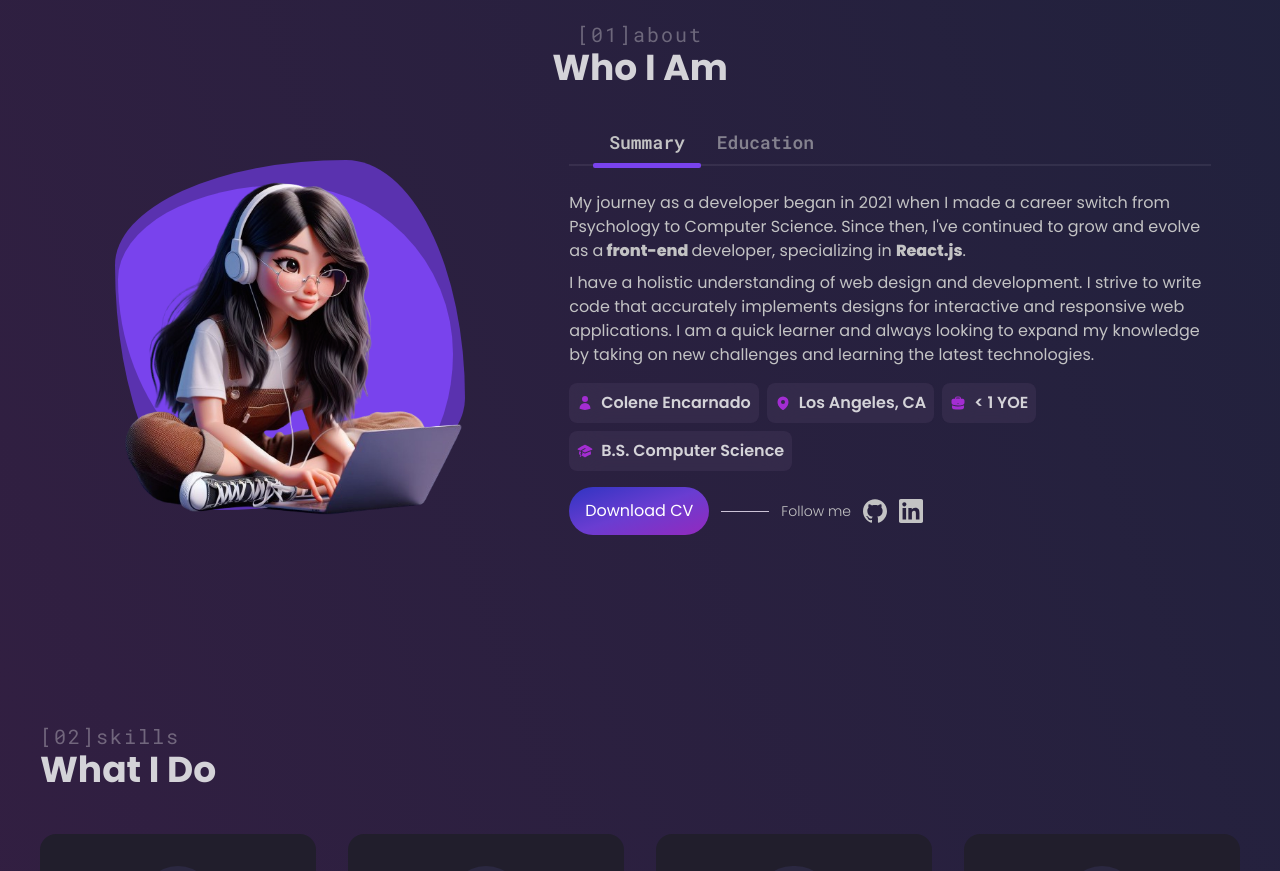
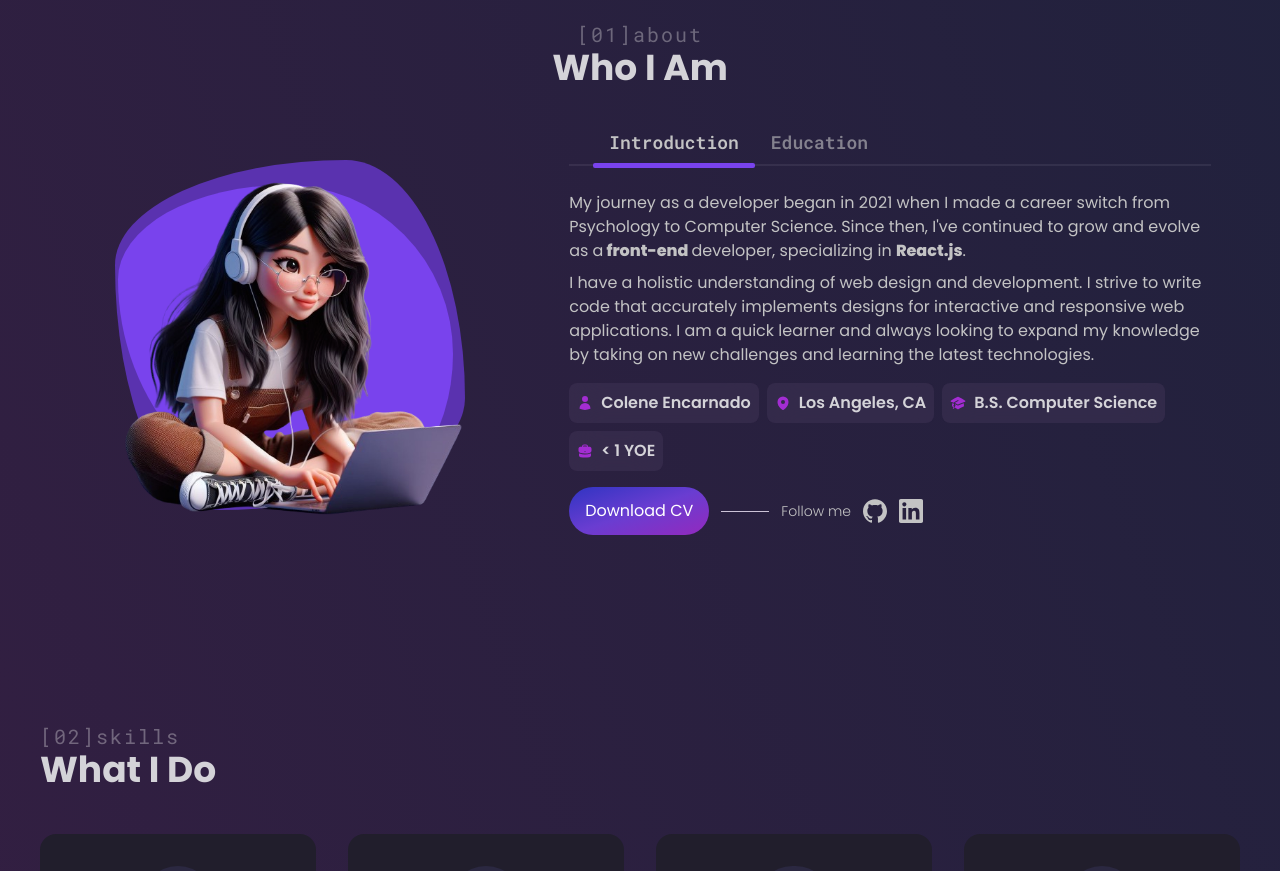
Before and after one commit to encarnac/portfolio, a React (Vite) app: page / in a window 1280 px wide. Shown: the part 860-1731 px from the top of the page. Built offline with nearby package versions, Linux system fonts and the light colour scheme.

Commit message:
Added CS to tag and created large tag rows commented out

```diff
--- a/src/components/AboutSection.jsx
+++ b/src/components/AboutSection.jsx
@@ -3,7 +3,7 @@ import { Tab } from "./Tab";
 import { AboutMeData } from "../constants/AboutMeData";
 import AboutPhoto from "../assets/about-pfp.png";
 import { motion, AnimatePresence } from "framer-motion";
-import { HiUser, HiMapPin, HiLightBulb } from "react-icons/hi2";
+import { HiUser, HiMapPin, HiBriefcase, HiAcademicCap } from "react-icons/hi2";
 
 const aboutTabs = {
   hidden: { y: -30, opacity: 0 },
@@ -30,7 +30,7 @@ const aboutContent = {
 };
 
 const AboutSection = ({ setSelectedPage }) => {
-  const [tab, setTab] = useState("Summary");
+  const [tab, setTab] = useState("Introduction");
   const [isPending, startTransition] = useTransition();
 
   const selectTab = (nextTab) => {
@@ -106,6 +106,36 @@ const AboutSection = ({ setSelectedPage }) => {
           </div>
         </motion.div>
       </div>
+      {/* <div className="mt-6 grid grid-cols-2 gap-2 text-center text-base text-[#5b5662] dark:text-[#D4D3D8] sm:justify-start md:grid-cols-4 md:text-start md:text-sm lg:text-lg">
+        <div className="flex flex-col items-center justify-center gap-x-1 rounded-lg px-1 py-2 font-semibold backdrop-blur-lg sm:gap-x-2 sm:px-2 md:flex-row">
+          <HiUser className="size-10 text-[#AD99DB] dark:text-[#a32dd2]" />
+          <div className="flex flex-col">
+            <p>Colene</p>
+            <p>Encarnado</p>
+          </div>
+        </div>
+        <div className="flex flex-col items-center justify-center gap-x-1 rounded-lg px-1 py-2 font-semibold backdrop-blur-lg sm:gap-x-2 sm:px-2 md:flex-row">
+          <HiMapPin className="size-10 text-[#AD99DB] dark:text-[#a32dd2]" />
+          <div className="flex flex-col">
+            <p>Los Angeles,</p>
+            <p>California</p>
+          </div>
+        </div>
+        <div className="flex flex-col items-center justify-center gap-x-1 rounded-lg px-1 py-2 font-semibold backdrop-blur-lg sm:gap-x-2 sm:px-2 md:flex-row">
+          <HiAcademicCap className="size-10 text-[#AD99DB] dark:text-[#a32dd2]" />
+          <div className="flex flex-col">
+            <p>B.S. Computer </p>
+            <p>Science</p>
+          </div>
+        </div>
+        <div className="flex flex-col items-center justify-center gap-x-1 rounded-lg px-1 py-2 font-semibold backdrop-blur-lg sm:gap-x-2 sm:px-2 md:flex-row">
+          <HiBriefcase className="size-10 text-[#AD99DB] dark:text-[#a32dd2]" />
+          <div className="flex flex-col">
+            <p>&lt; 1 Year of</p>
+            <p>Experience</p>
+          </div>
+        </div>
+      </div> */}
     </section>
   );
 };
--- a/src/constants/AboutMeData.jsx
+++ b/src/constants/AboutMeData.jsx
@@ -5,7 +5,7 @@ import resume from "../assets/Resume_ColeneEnc.pdf";
 
 export const AboutMeData = [
   {
-    name: "Summary",
+    name: "Introduction",
     content: (
       <div className="flex flex-col gap-y-4 py-px">
         <div className="">
@@ -35,12 +35,12 @@ export const AboutMeData = [
             <p>Los Angeles, CA</p>
           </div>
           <div className="flex w-fit flex-row items-center justify-between gap-x-1 rounded-lg bg-white/30 px-1 py-2 font-semibold backdrop-blur-lg dark:bg-[#403457]/50 sm:gap-x-2 sm:px-2">
+            <HiAcademicCap className="size-4 text-[#AD99DB] dark:text-[#a32dd2]" />
+            <p>B.S. Computer Science</p>
+          </div>
+          <div className="flex w-fit flex-row items-center justify-between gap-x-1 rounded-lg bg-white/30 px-1 py-2 font-semibold backdrop-blur-lg dark:bg-[#403457]/50 sm:gap-x-2 sm:px-2">
             <HiBriefcase className="size-4 text-[#AD99DB] dark:text-[#a32dd2]" />
             <p>&lt; 1 YOE</p>
-          </div>
-          <div className="flex w-fit flex-row items-center justify-between gap-x-1 rounded-lg bg-white/30 px-1 py-2 font-semibold backdrop-blur-lg dark:bg-[#403457]/50 sm:gap-x-2 sm:px-2">
-            <HiAcademicCap className="size-4 text-[#AD99DB] dark:text-[#a32dd2]" />
-            <p>B.S. Computer Science</p>
           </div>
         </div>
 
```
